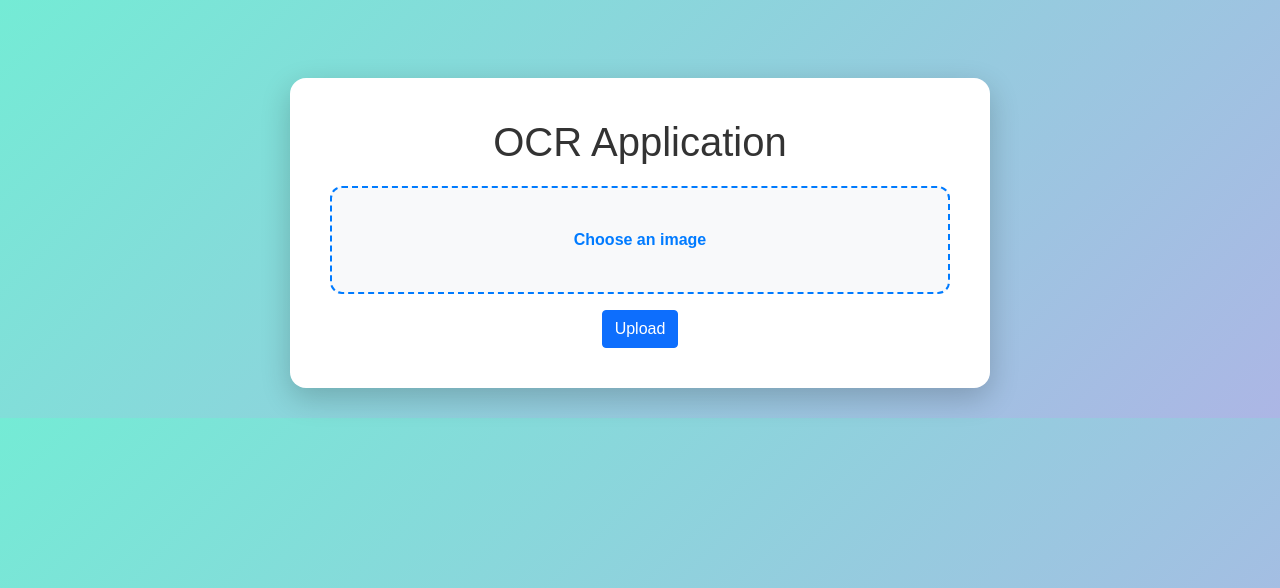
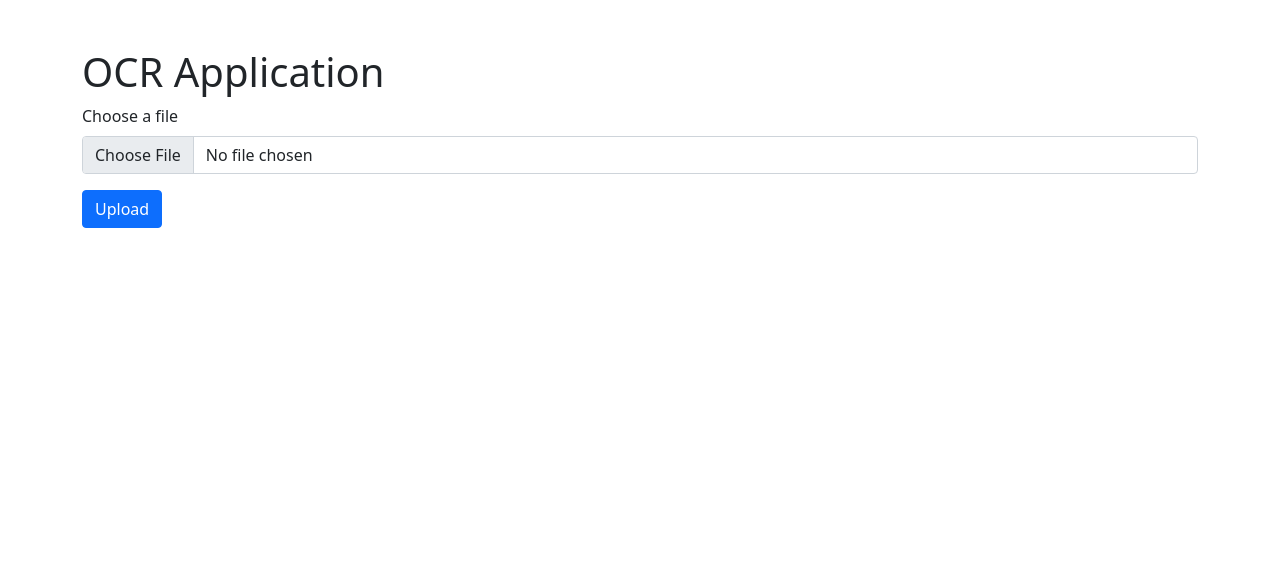
Before and after one commit to gahanmakwana/ocr-app, a Flask app: page / in a window 1280 px wide. Shown: the top 588 px of the page. Run offline with Flask 3, Linux system fonts and the light colour scheme; some libraries are stand-ins or nearby versions.

Commit message:
Fixed file upload and OCR functionality

```diff
--- a/app.py
+++ b/app.py
@@ -6,6 +6,7 @@ app = Flask(__name__)
 
 # Create uploads directory if it doesn't exist
 UPLOAD_FOLDER = 'uploads'
+app.config['UPLOAD_FOLDER'] = UPLOAD_FOLDER  # Set the uploads folder in app config
 if not os.path.exists(UPLOAD_FOLDER):
     os.makedirs(UPLOAD_FOLDER)
 
@@ -40,7 +41,7 @@ def upload_file():
 
     return render_template('index.html')
 
-# Serve the uploaded file
+# Serve the uploaded file (from the uploads directory)
 @app.route('/uploads/<filename>')
 def uploaded_file(filename):
     return send_from_directory(app.config['UPLOAD_FOLDER'], filename)
--- a/templates/index.html
+++ b/templates/index.html
@@ -3,21 +3,20 @@
 <head>
     <meta charset="UTF-8">
     <meta name="viewport" content="width=device-width, initial-scale=1.0">
-    <title>OCR Application</title>
+    <title>OCR App</title>
     <link rel="stylesheet" href="https://cdnjs.cloudflare.com/ajax/libs/bootstrap/5.1.0/css/bootstrap.min.css">
-    <link rel="stylesheet" href="{{ url_for('static', filename='style.css') }}">
 </head>
 <body>
     <div class="container mt-5">
-        <h1 class="text-center">OCR Application</h1>
+        <h1>OCR Application</h1>
 
         <!-- Form to upload file -->
-        <form method="post" enctype="multipart/form-data" class="upload-form">
-            <div class="upload-box">
-                <label for="file" class="file-label">Choose an image</label>
-                <input type="file" name="file" id="file" required class="file-input">
+        <form method="post" enctype="multipart/form-data">
+            <div class="mb-3">
+                <label for="file" class="form-label">Choose a file</label>
+                <input type="file" class="form-control" name="file" id="file" required>
             </div>
-            <button type="submit" class="btn btn-primary mt-3">Upload</button>
+            <button type="submit" class="btn btn-primary">Upload</button>
         </form>
 
         <!-- Error Message Display -->
@@ -30,19 +29,16 @@
         <!-- Display OCR Result -->
         {% if text %}
             <h3 class="mt-4">Extracted Text:</h3>
-            <div class="output-box">
-                <pre>{{ text }}</pre>
-            </div>
+            <pre>{{ text }}</pre>
         {% endif %}
 
-        <!-- Display Uploaded Image -->
         {% if filename %}
-            <h4 class="mt-3">Uploaded Image: {{ filename }}</h4>
+            <h4>Uploaded Image:</h4>
             <img src="{{ url_for('uploaded_file', filename=filename) }}" alt="Uploaded Image" class="img-fluid mt-3">
         {% endif %}
     </div>
 
-    <!-- Optional: Bootstrap JavaScript for interaction -->
+    <!-- Optional: Bootstrap JavaScript for interaction (such as form validation) -->
     <script src="https://cdnjs.cloudflare.com/ajax/libs/bootstrap/5.1.0/js/bootstrap.bundle.min.js"></script>
 </body>
 </html>
```
